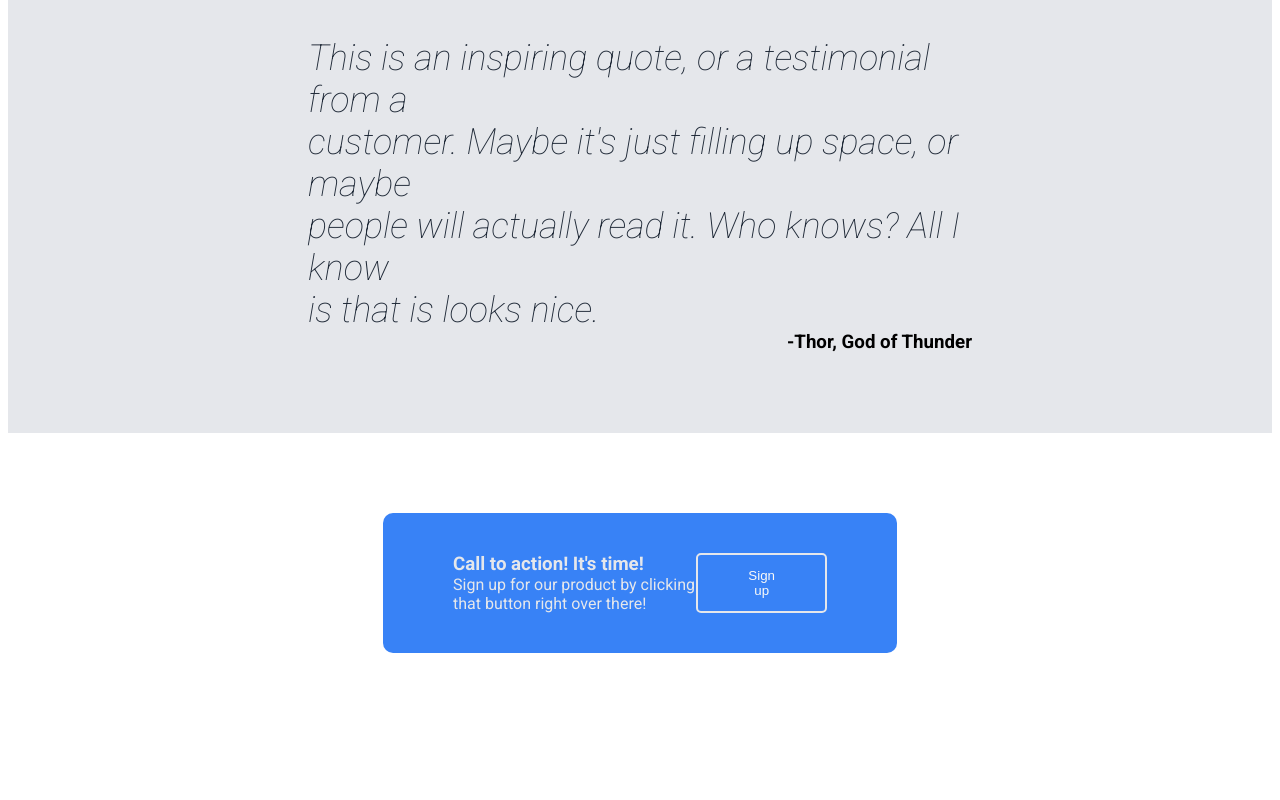
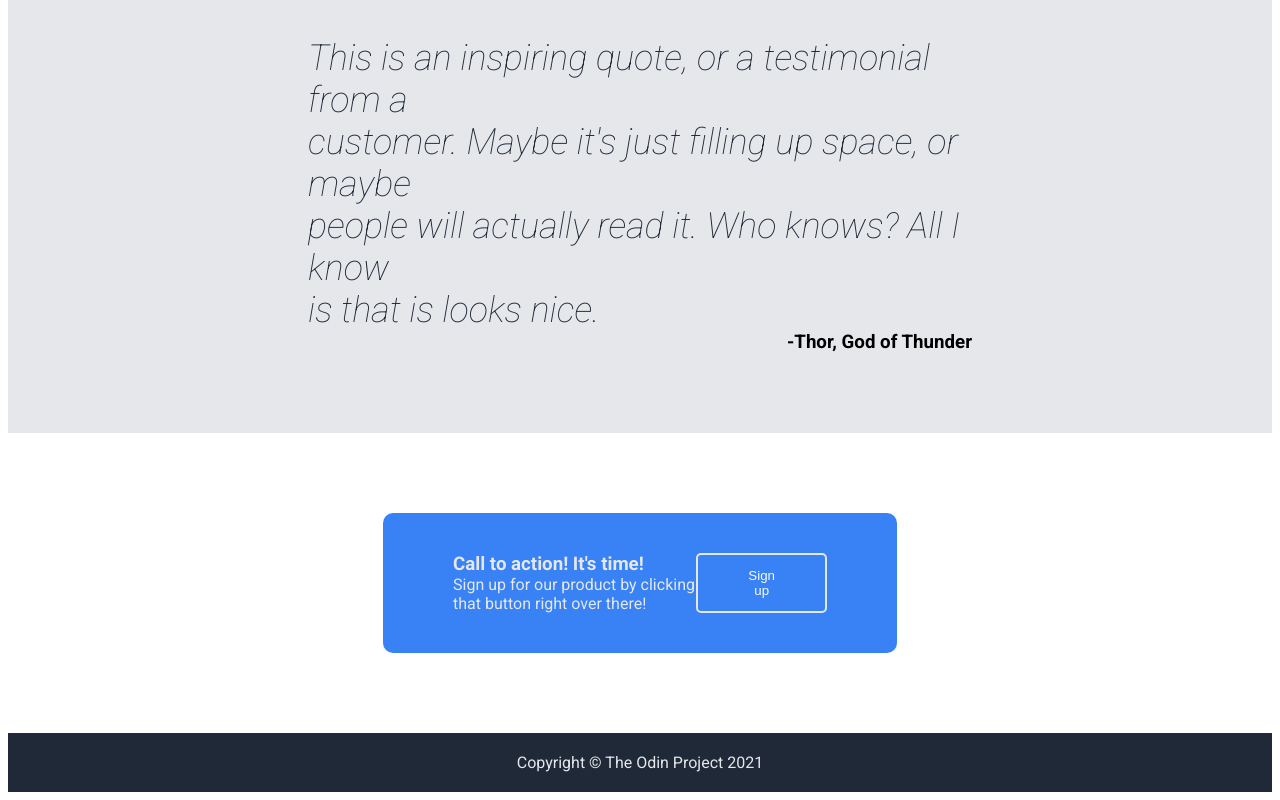
Before and after one commit to FoeXe/landing-page, a plain HTML site: page index.html in a window 1280 px wide. Shown: the part 958-1758 px from the top of the page. Before the commit the page ends 1699 px from the top, so only its background shows below. Drawn offline with Linux system fonts and the light colour scheme.

Commit message:
Adding footer section
Adding footer to index.html and styles/styles.css.

```diff
--- a/index.html
+++ b/index.html
@@ -82,5 +82,8 @@
     </div>
 
     <!--footer section-->
+    <div class="footer_section">
+        <p class="copyright">Copyright © The Odin Project 2021</p>
+    </div>
 </body>
 </html>
--- a/styles/styles.css
+++ b/styles/styles.css
@@ -192,3 +192,15 @@ ul {
 .call, .call_text {
     color: #E5E7EB;
 }
+
+.footer_section {
+    background-color: #1F2937;
+    display: flex;
+    justify-content: center;
+    align-items: center;
+    padding: 20px 0px;
+}
+
+.copyright {
+    color: #E5E7EB;
+}
```
